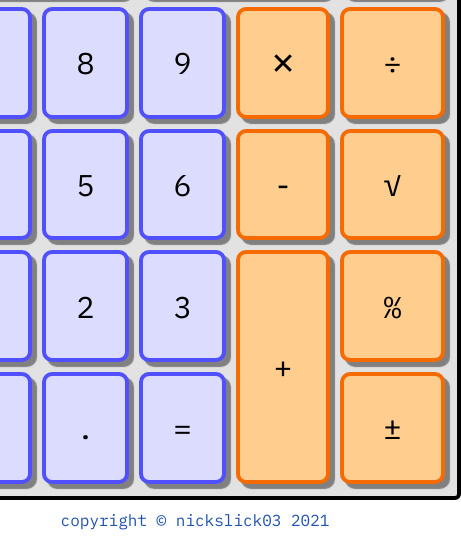
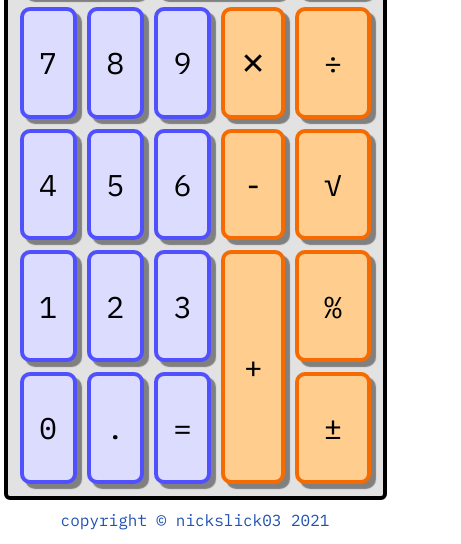
Before and after one commit to nickslick03/Calculator, a plain HTML site: page index.html in a window 390 px wide. Shown: the part 300-844 px from the top of the page, 461 px wide, since content can reach past the window. Drawn offline with Linux system fonts and the light colour scheme.

Commit message:
moble-friendly

```diff
--- a/style.css
+++ b/style.css
@@ -20,6 +20,12 @@ body{
     padding: 12px;
     gap:10px;
     background-color: rgb(226, 226, 226);
+}
+
+@media (max-width: 500px) {
+  #grid-container{
+    width:90vw;
+  }
 }
 
 .grid-item{
```
